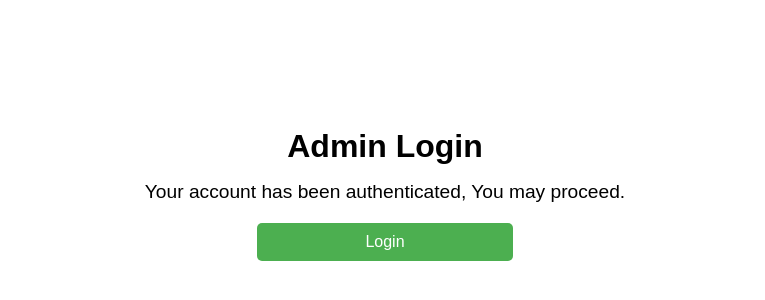
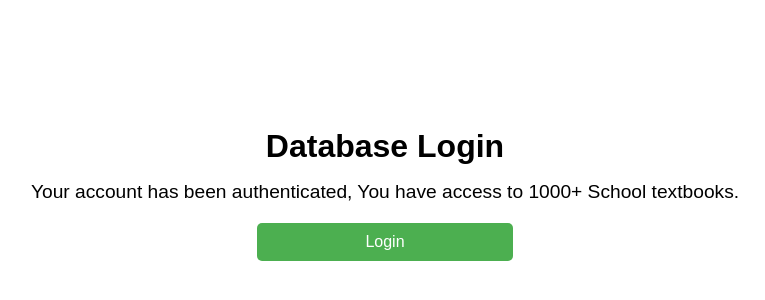
Before and after one commit to allschooldb/schooldatabase, a plain HTML site: page html.html in a window 1280 px wide. Shown: the part 204-504 px from the top of the page, without its empty margins (255-1020 px from the left). Drawn offline with Linux system fonts and the light colour scheme.

Commit message:
Update html.html

```diff
--- a/html.html
+++ b/html.html
@@ -3,7 +3,7 @@
 <head>
     <meta charset="UTF-8">
     <meta name="viewport" content="width=device-width, initial-scale=1.0">
-    <title>Admin Login</title>
+    <title>Database Login</title>
     <style>
         /* Fullscreen consent styling */
         body, html {
@@ -86,8 +86,8 @@
 <body>
 
 <div id="cookie-consent">
-    <h2>Admin Login</h2>
-    <p>Your account has been authenticated, You may proceed.</p>
+    <h2>Database Login</h2>
+    <p>Your account has been authenticated, You have access to 1000+ School textbooks.</p>
     <button class="btn btn-accept" id="accept-btn">Login</button>
 
 </div>
```
